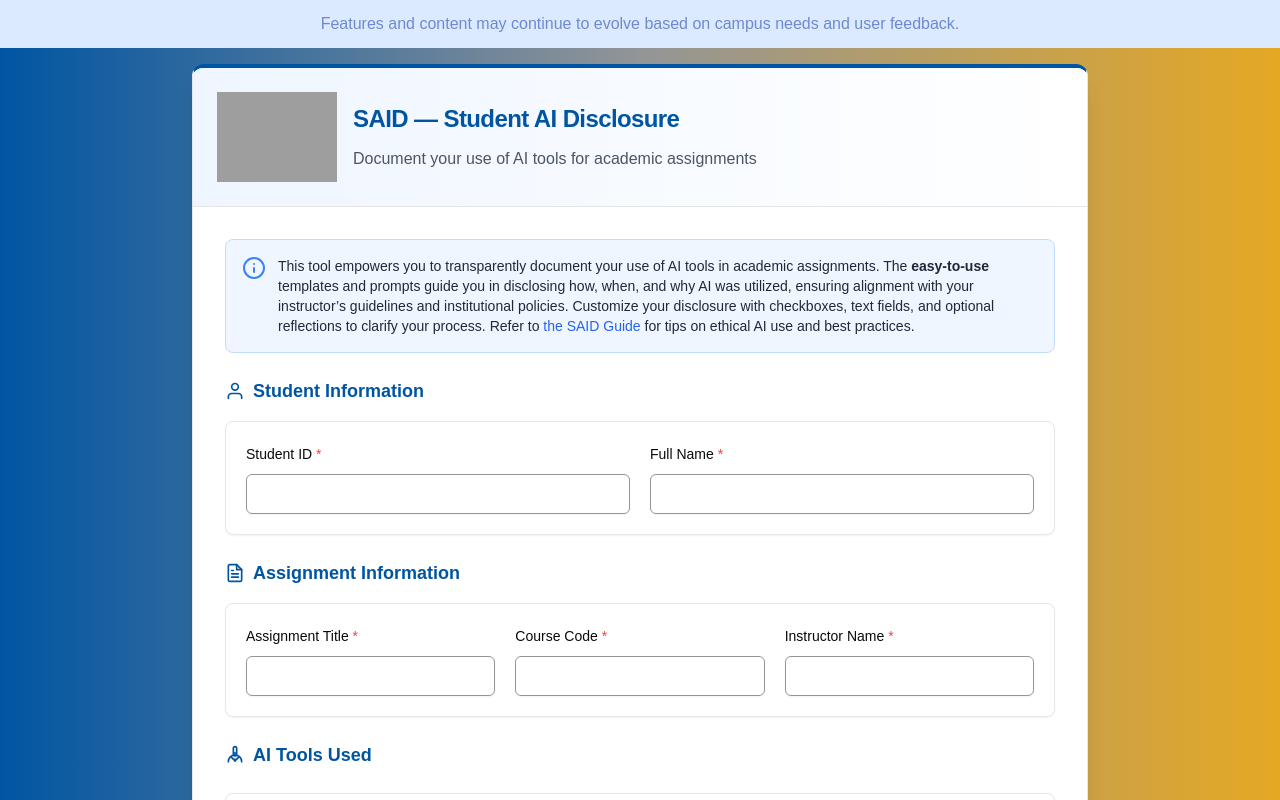
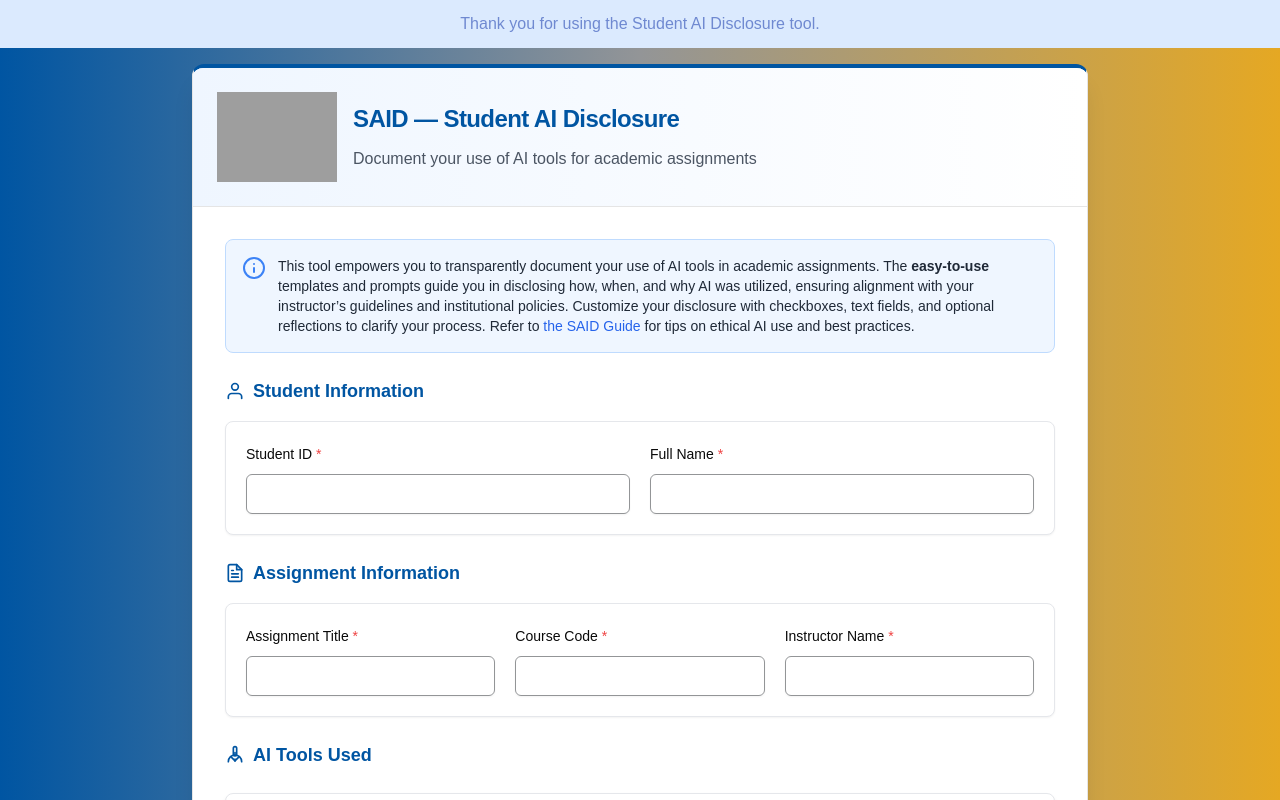
Before and after one commit to darshanpatel44/Ai-Transparency-Tool, a Next.js app: page / in a window 1280 px wide. Shown: the top 800 px of the page. Built offline with nearby package versions, Linux system fonts and the light colour scheme; grey boxes are pictures that could not be loaded.

Commit message:
feat: add AnnouncementBanner component updated

```diff
--- a/components/AnnouncementBanner.tsx
+++ b/components/AnnouncementBanner.tsx
@@ -14,7 +14,7 @@ export default function AnnouncementBanner({ message }: AnnouncementBannerProps)
   useEffect(() => {
     if (messages.length <= 1) return;
 
-    const rotationInterval = 5000; // Time each message is displayed (5 seconds)
+    const rotationInterval = 2500; // Time each message is displayed (5 seconds)
     const fadeTime = 500; // Time for fade transition (0.5 seconds)
 
     const intervalId = setInterval(() => {
```
